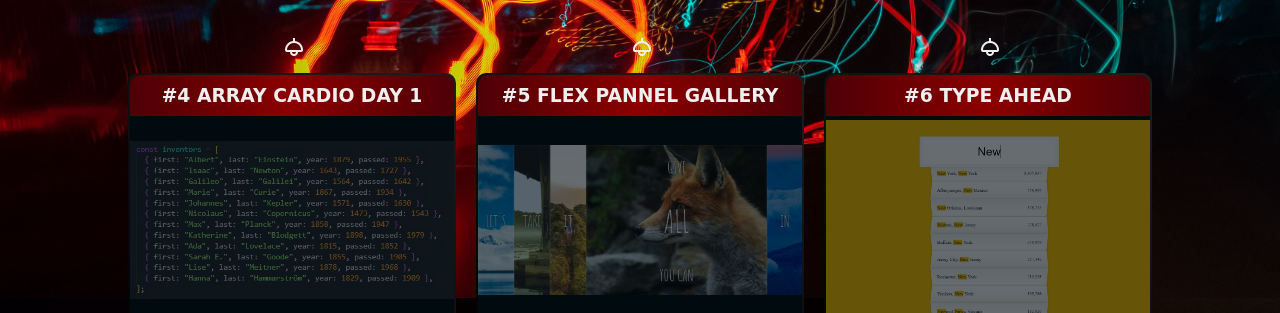
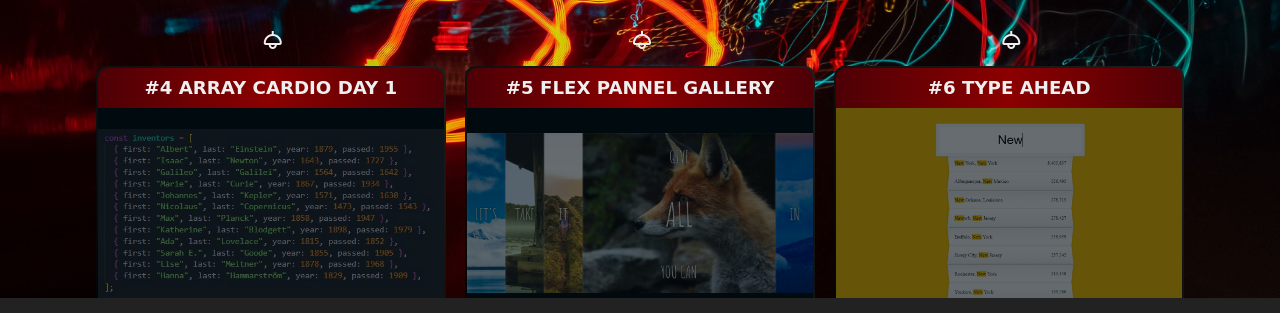
Before and after one commit to WerdnaLes/JavaScript30, a website: page index.html in a window 1280 px wide. Shown: the part 502-815 px from the top of the page. Drawn offline with nearby package versions, Linux system fonts and the light colour scheme; a web font is replaced by a local one.

Commit message:
Adjust font-size, rmve scroll bug

```diff
--- a/index.html
+++ b/index.html
@@ -17,6 +17,7 @@
     />
   </head>
   <body>
+    <div class="wrapper">
       <header class="header">
         <h1>JavaScript30 courses</h1>
       </header>
@@ -25,5 +26,6 @@
           <!-- Generate content here via js-->
         </div>
       </div>
+    </div>
   </body>
 </html>
--- a/style.css
+++ b/style.css
@@ -32,16 +32,16 @@ body {
 
 html {
   font-family: "Alkatra", cursive, sans-serif;
-  font-size: calc(10px + (14 - 11) * (100vw - 600px) / (1200 - 600));
+  /* font-size: calc(12px + (14 - 12) * (100vw - 600px) / (1200 - 600)); */
+  font-size: clamp(13px, 1vw, 15px); /* Served me better than calc() */
   line-height: clamp(1.4rem, 4vw, 1.8rem);
-}
-body {
+
   background: url(./assets/prob-bg-js-courses.jpg);
   background-size: cover;
   background-attachment: fixed;
   background-repeat: no-repeat;
   color: #efefef;
-  overflow: auto;
+  background-color: #222222;
 }
 
 img,
@@ -52,6 +52,17 @@ svg {
   display: block;
   max-width: 100%;
   max-height: fit-content;
+}
+
+/* Search bar won't disappear */
+.wrapper {
+  position: absolute;
+  top: 0.5px;
+  left: 0;
+  right: 0;
+  bottom: 0.5px;
+  overflow-x: hidden; /* or any other value */
+  overflow-y: auto; /* or any other value */
 }
 
 .header {
@@ -88,7 +99,7 @@ svg {
 }
 
 .content-container {
-  width: min(80vw, 1300px);
+  width: min(85vw, 1300px);
   min-width: 210px;
   margin: 0 auto;
 }
@@ -110,7 +121,7 @@ svg {
   border-radius: 10px;
   text-align: center;
   background: var(--challenge-links-clr);
-  height: min(80vw, 300px);
+  height: min(80vh, 300px);
   transition: transform 250ms ease-in-out;
   padding: 2px;
 }
```
Lines whose indentation alone changed are shown as unchanged.
